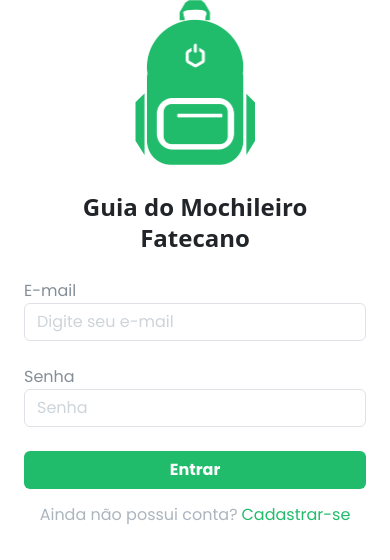
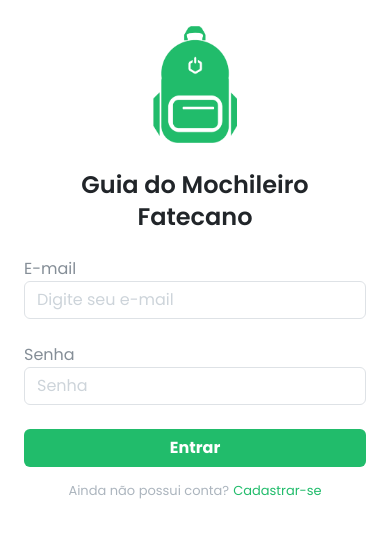
Before and after one commit to Lebron057/Muchileiro-fatecando-bootstrap, an Angular app: page / in a window 390 px wide. Shown: the top 560 px of the page. Built offline with nearby package versions, Linux system fonts and the light colour scheme.

Commit message:
mobile login

```diff
--- a/src/app/components/login/login.component.css
+++ b/src/app/components/login/login.component.css
@@ -69,3 +69,33 @@ input::placeholder {
     line-height: 130%;
     letter-spacing: 0px;
 }
+
+@media (max-width: 425px) {
+    .img-logo-bag {
+        width: 84px;
+        height: 117.3402099609375px;
+        margin-top: 26px;
+    }
+    h1 {
+        font-family: Poppins;
+        font-weight: 600;
+        font-size: 24px;
+        line-height: 130%;
+        letter-spacing: 0px;
+        text-align: center;
+    }
+    .linha-cadastrar {
+        font-family: Poppins;
+        font-weight: 400;
+        font-size: 13px;
+        line-height: 130%;
+        letter-spacing: 0px;
+    }
+    .a-cadastrar{
+        font-family: Poppins;
+        font-weight: 400;
+        font-size: 13px;
+        line-height: 130%;
+        letter-spacing: 0px;
+    }
+}
```
